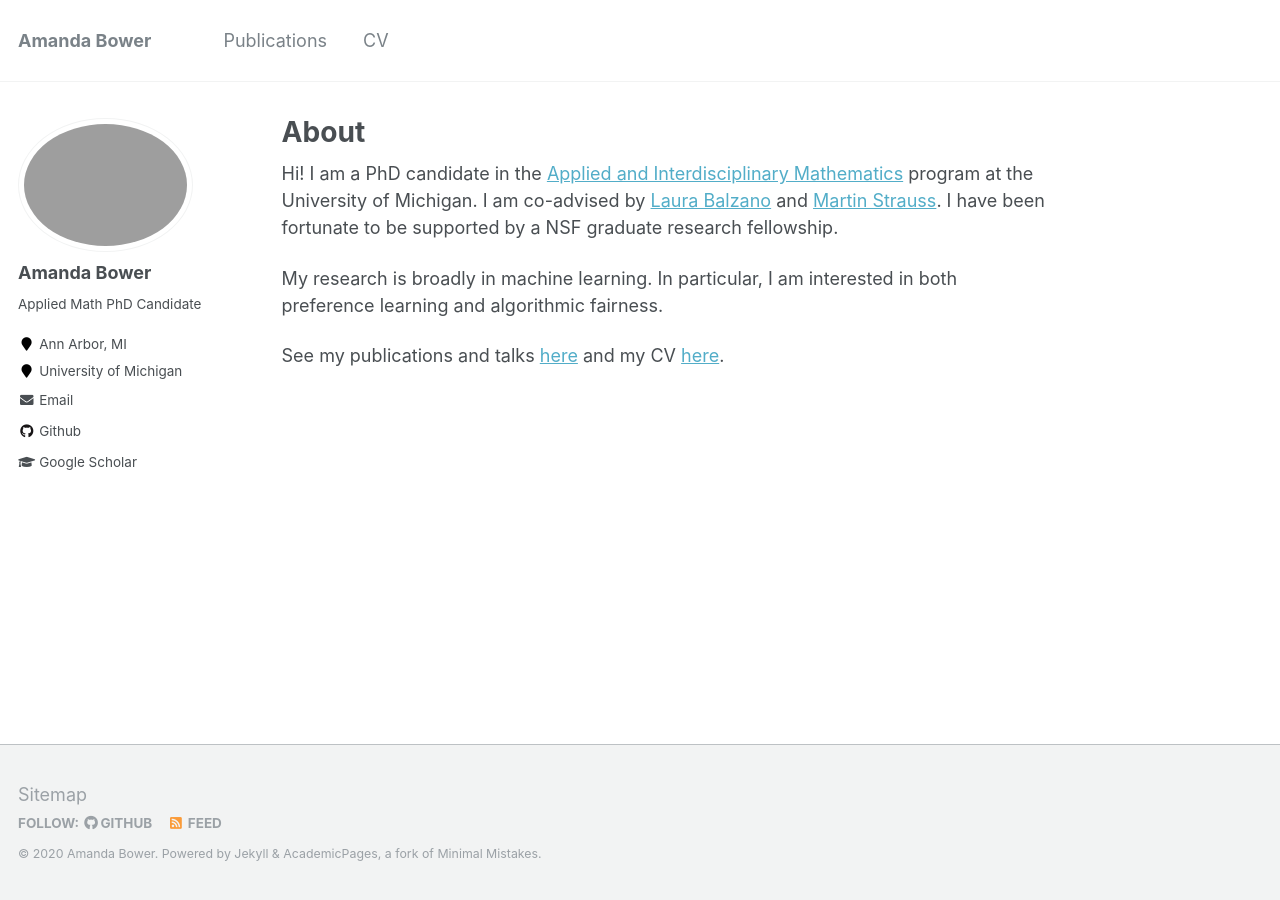
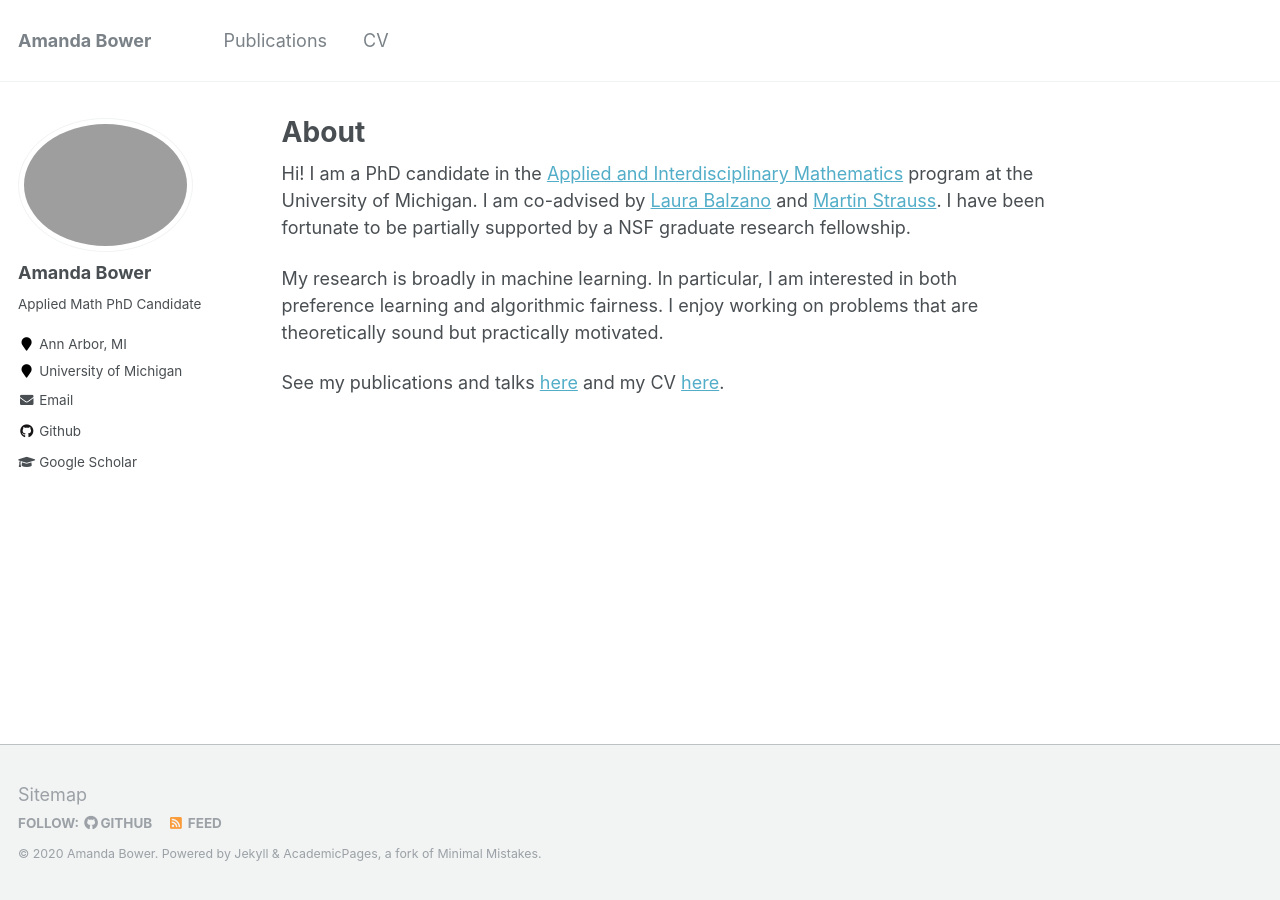
Before and after one commit to Amandarg/amandarg.github.io, a Jekyll site: the page built from _pages/about.md, in a window 1280 px wide. Built offline with Jekyll 4.4.1, drawn with Linux system fonts in a browser that asks for light colours.

Commit message:
Update about.md

```diff
--- a/_pages/about.md
+++ b/_pages/about.md
@@ -8,8 +8,8 @@ redirect_from:
   - /about.html
 ---
 
-Hi! I am a PhD candidate in the [Applied and Interdisciplinary Mathematics](https://lsa.umich.edu/math/graduates/ph-d-programs/applied-and-interdisciplinary-mathematics--aim-.html) program at the University of Michigan. I am co-advised by [Laura Balzano](http://web.eecs.umich.edu/~girasole/) and [Martin Strauss](http://web.eecs.umich.edu/~martinjs/). I have been fortunate to be supported by a NSF graduate research fellowship.
+Hi! I am a PhD candidate in the [Applied and Interdisciplinary Mathematics](https://lsa.umich.edu/math/graduates/ph-d-programs/applied-and-interdisciplinary-mathematics--aim-.html) program at the University of Michigan. I am co-advised by [Laura Balzano](http://web.eecs.umich.edu/~girasole/) and [Martin Strauss](http://web.eecs.umich.edu/~martinjs/). I have been fortunate to be partially supported by a NSF graduate research fellowship.
 
-My research is broadly in machine learning. In particular, I am interested in both preference learning and algorithmic fairness.
+My research is broadly in machine learning. In particular, I am interested in both preference learning and algorithmic fairness. I enjoy working on problems that are theoretically sound but practically motivated.
 
 See my publications and talks [here](https://amandarg.github.io/publications/) and my CV [here](https://amandarg.github.io/cv/).
```
